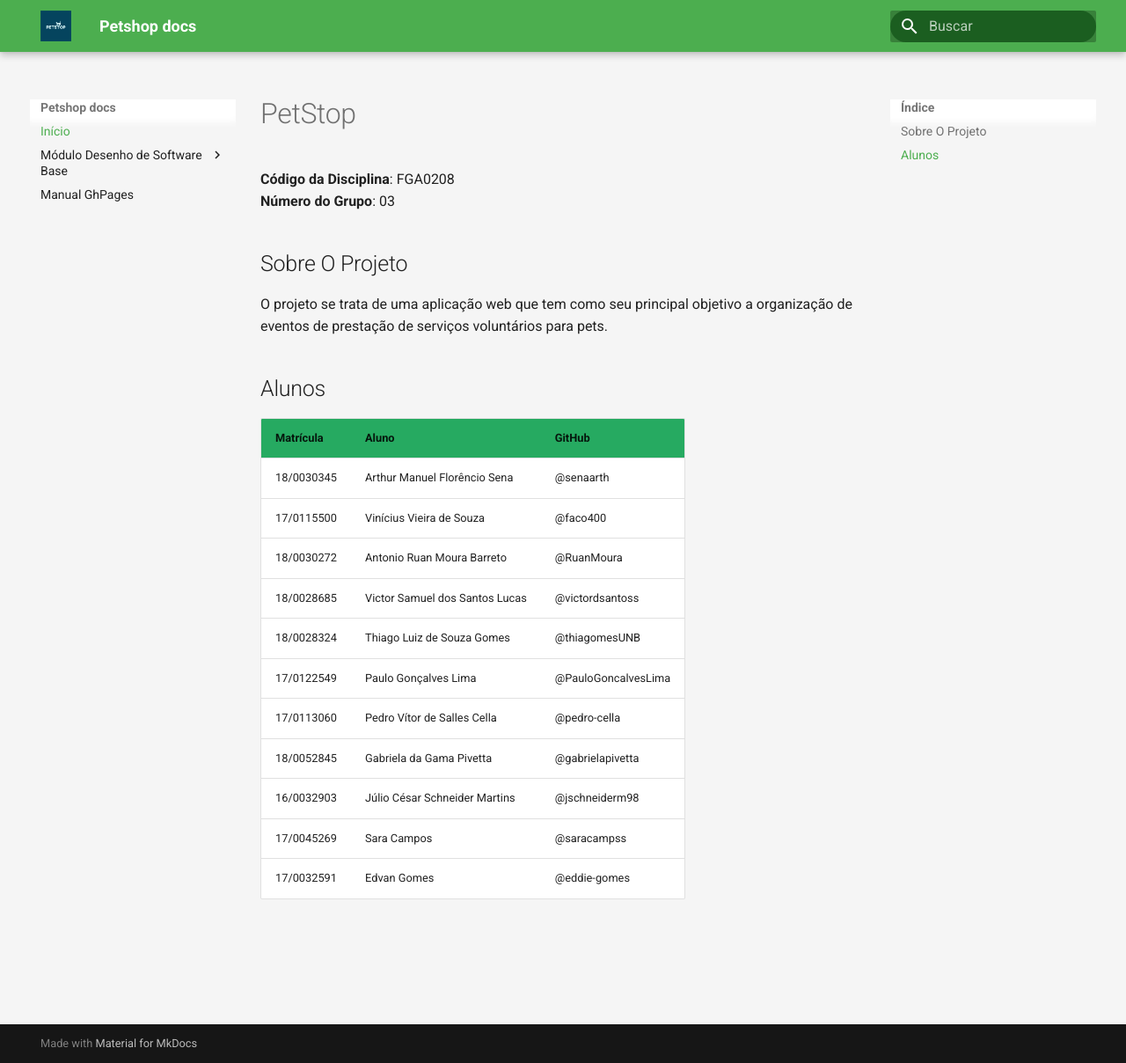
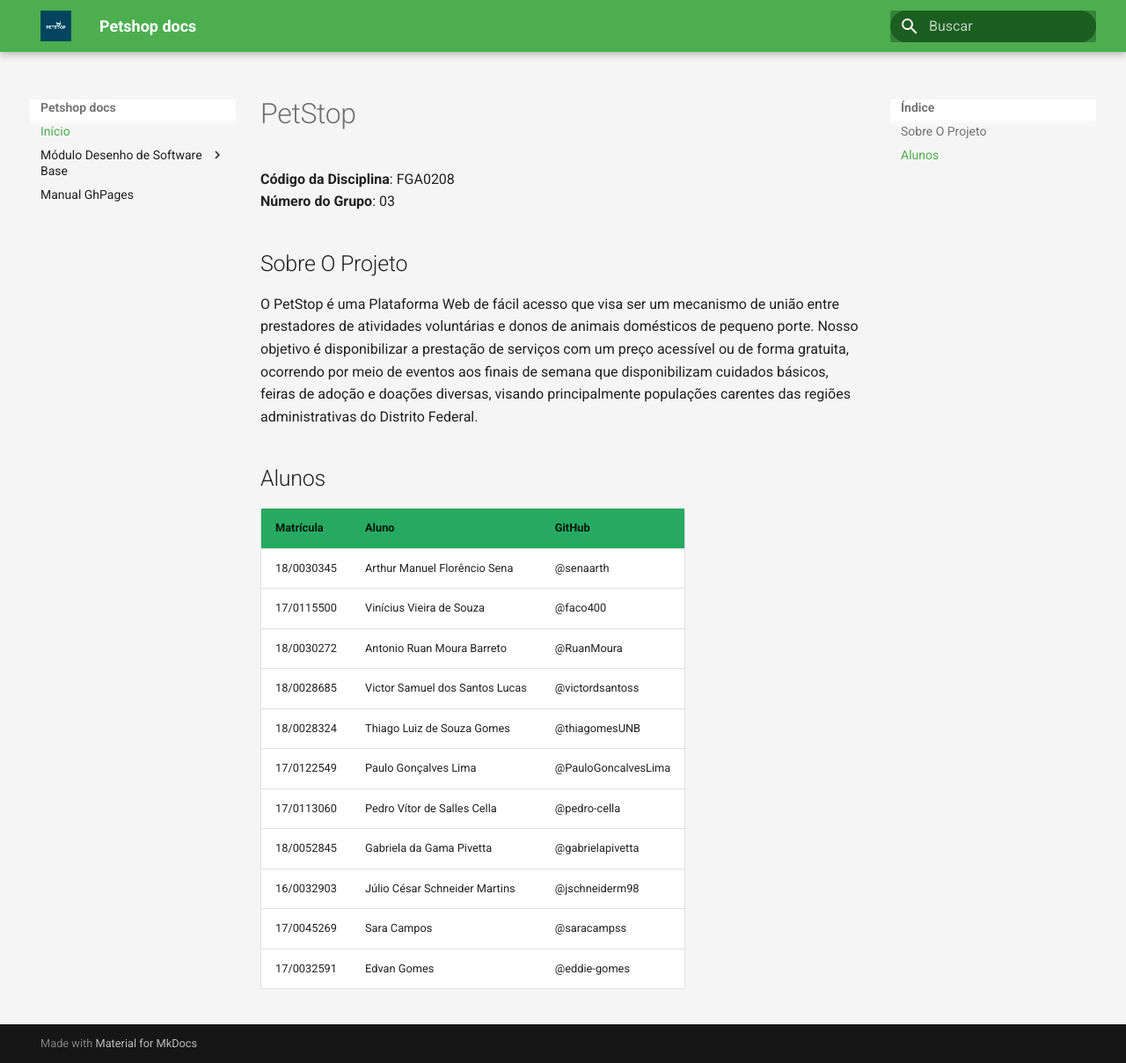
Before and after one commit to UnBArqDsw2021-1/2021.1_G3_PetStop_docs, an MkDocs documentation site: the page built from docs/index.md, in a window 1280 px wide and 1208 px high. Shown: the whole window at 88% size. Built offline with MkDocs 1.6.1 and Material for MkDocs 9.7.7, drawn with Linux system fonts in a browser that asks for light colours.

```diff
--- a/docs/index.md
+++ b/docs/index.md
@@ -5,7 +5,7 @@
 
 ## Sobre O Projeto
 
-O projeto se trata de uma aplicação web que tem como seu principal objetivo a organização de eventos de prestação de serviços voluntários para pets.
+O PetStop é uma Plataforma Web de fácil acesso que visa ser um mecanismo de união entre prestadores de atividades voluntárias e donos de animais domésticos de pequeno porte. Nosso objetivo é disponibilizar a prestação de serviços com um preço acessível ou de forma gratuita, ocorrendo por meio de eventos aos finais de semana que disponibilizam cuidados básicos, feiras de adoção e doações diversas, visando principalmente populações carentes das regiões administrativas do Distrito Federal.
 
 ## Alunos
 | Matrícula | Aluno | GitHub |
```
Also changed, not shown: README.md (+1 -1 lines).
